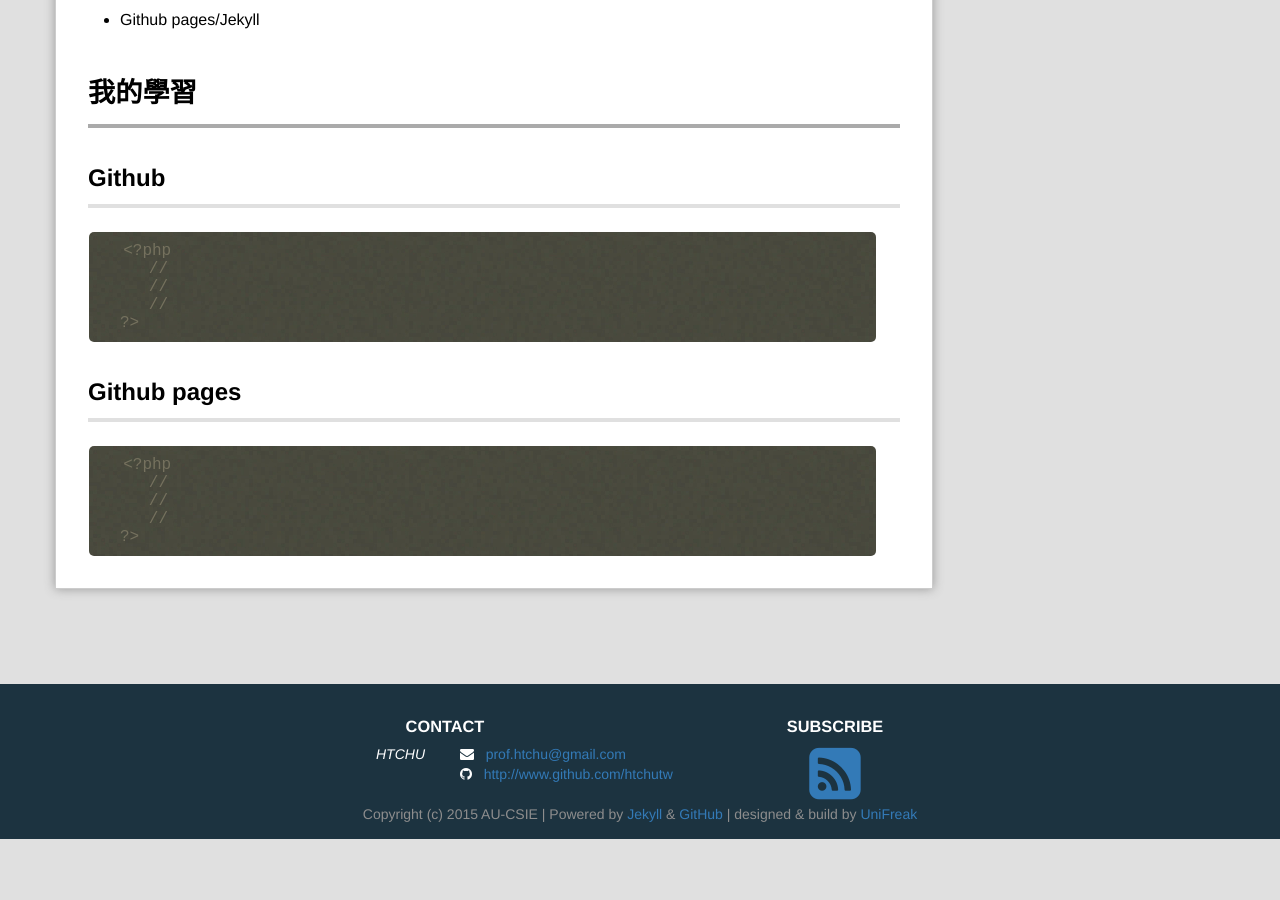
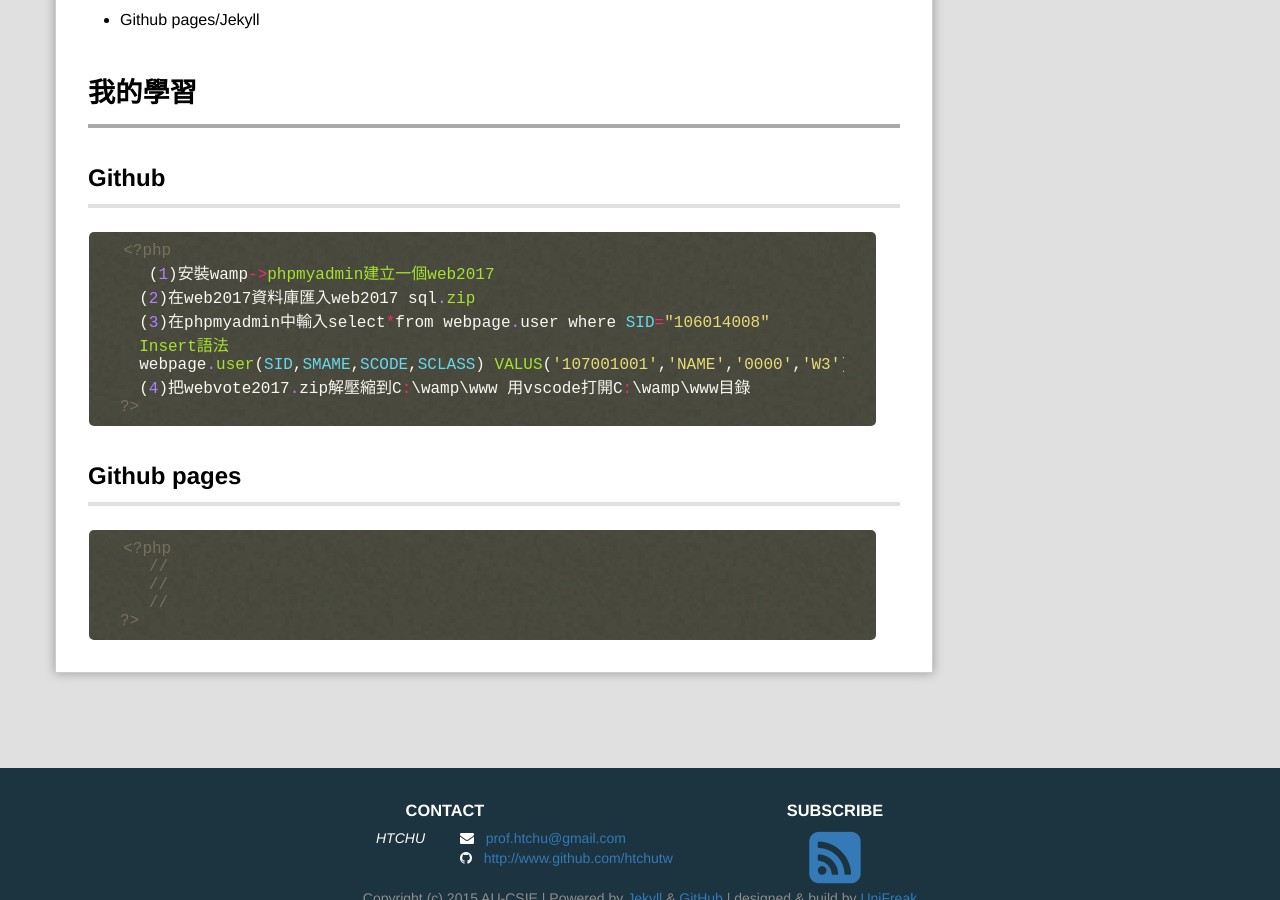
Before and after one commit to sunnylin86/webcourse, a Jekyll site: the page built from _posts/2017-12-13-Class13.md, in a window 1280 px wide and 900 px high, scrolled down 616 px. Built offline with Jekyll 4.4.1, drawn with Linux system fonts in a browser that asks for light colours; Markdown is read by kramdown in place of the engine named in the settings; comment, search, counter and statistics services are not loaded; before the commit the page ends 1455 px from its top, so only the background shows below that.

Commit message:
Update 2017-12-13-Class13.md

````diff
--- a/_posts/2017-12-13-Class13.md
+++ b/_posts/2017-12-13-Class13.md
@@ -21,9 +21,12 @@ github帳號及使用github做blog。。
 
 ```php
 <?php
-   //
-   //
-   //
+   (1)安裝wamp->phpmyadmin建立一個web2017
+  (2)在web2017資料庫匯入web2017 sql.zip
+  (3)在phpmyadmin中輸入select*from webpage.user where SID="106014008"
+  Insert語法
+  webpage.user(SID,SMAME,SCODE,SCLASS) VALUS('107001001','NAME','0000','W3')
+  (4)把webvote2017.zip解壓縮到C:\wamp\www 用vscode打開C:\wamp\www目錄
 ?>
 ```
 ##Github pages
````
